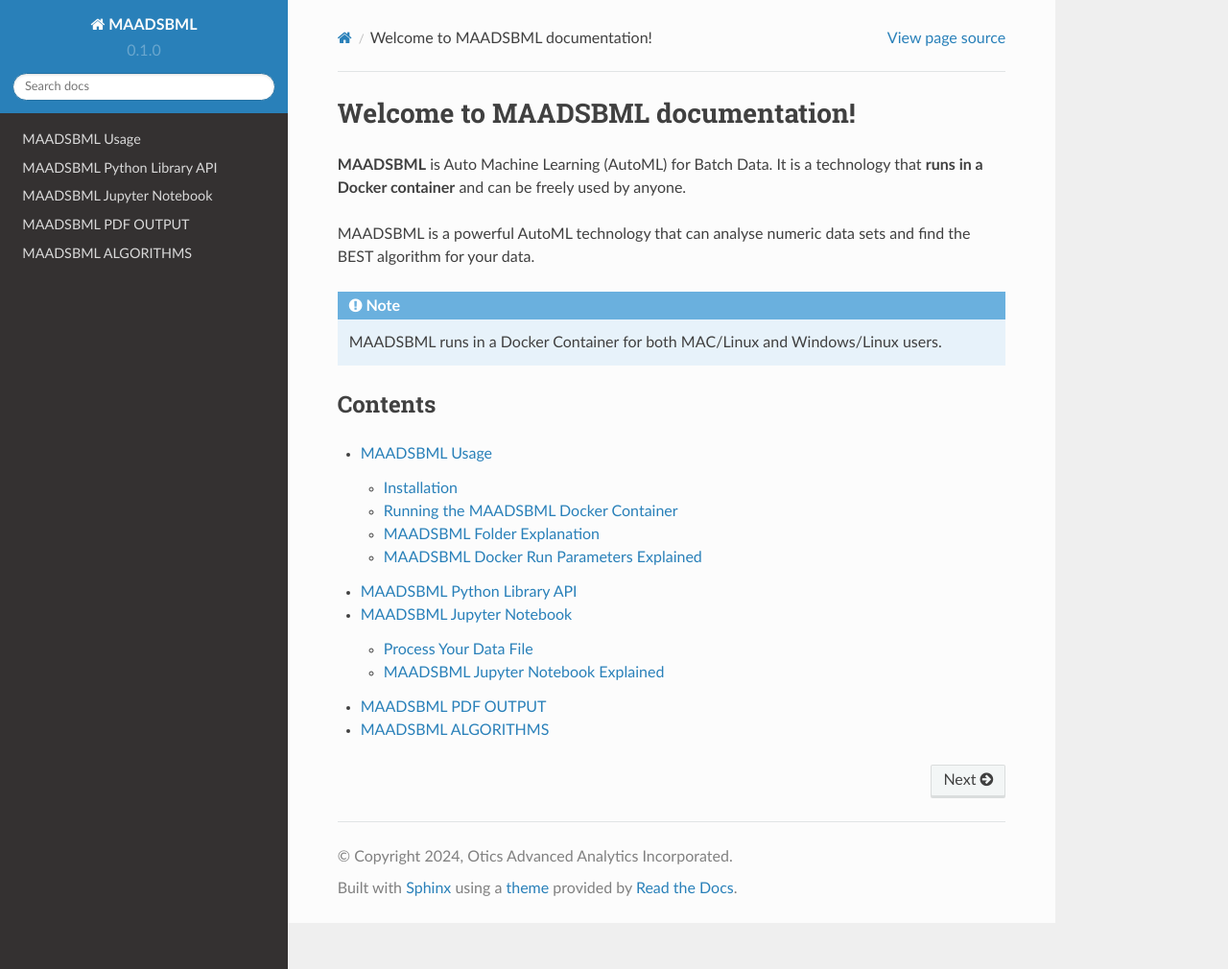
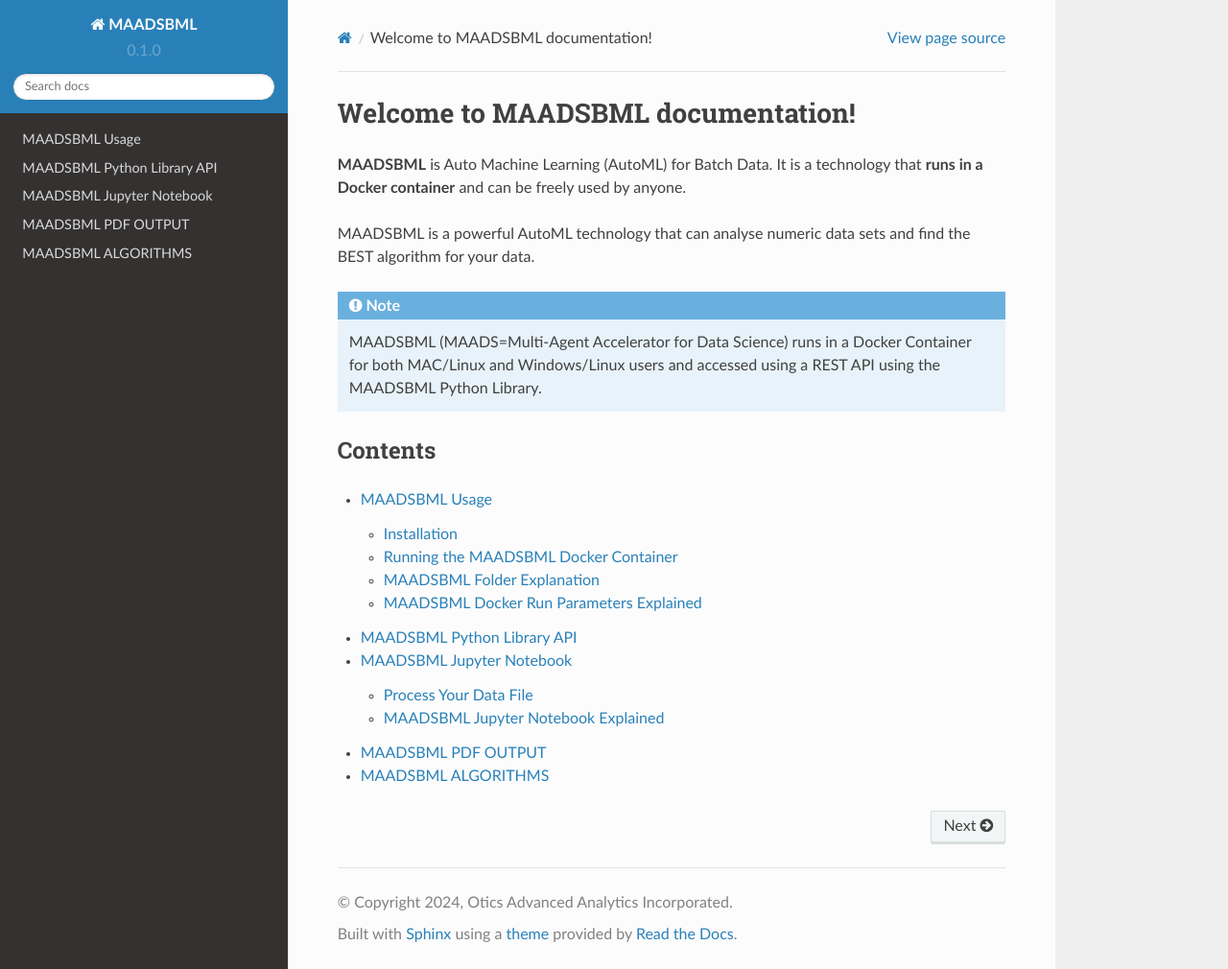
Before and after one commit to smaurice101/maadsbml, a Sphinx documentation site: the page built from docs/source/index.rst, in a window 1280 px wide and 1010 px high. Shown: the whole window at 96% size. Built offline with Sphinx 7.4.7 and the Read the Docs theme 2.0.0, drawn with Linux system fonts in a browser that asks for light colours.

Commit message:
Update index.rst

```diff
--- a/docs/source/index.rst
+++ b/docs/source/index.rst
@@ -7,7 +7,10 @@
 
 .. note::
 
-   MAADSBML runs in a Docker Container for both MAC/Linux and Windows/Linux users.
+   MAADSBML (MAADS=Multi-Agent Accelerator for Data Science) runs in a Docker Container for both MAC/Linux and Windows/Linux users and accessed using a REST API
+   using the MAADSBML Python Library.
+
+
 
 Contents
 --------
```
